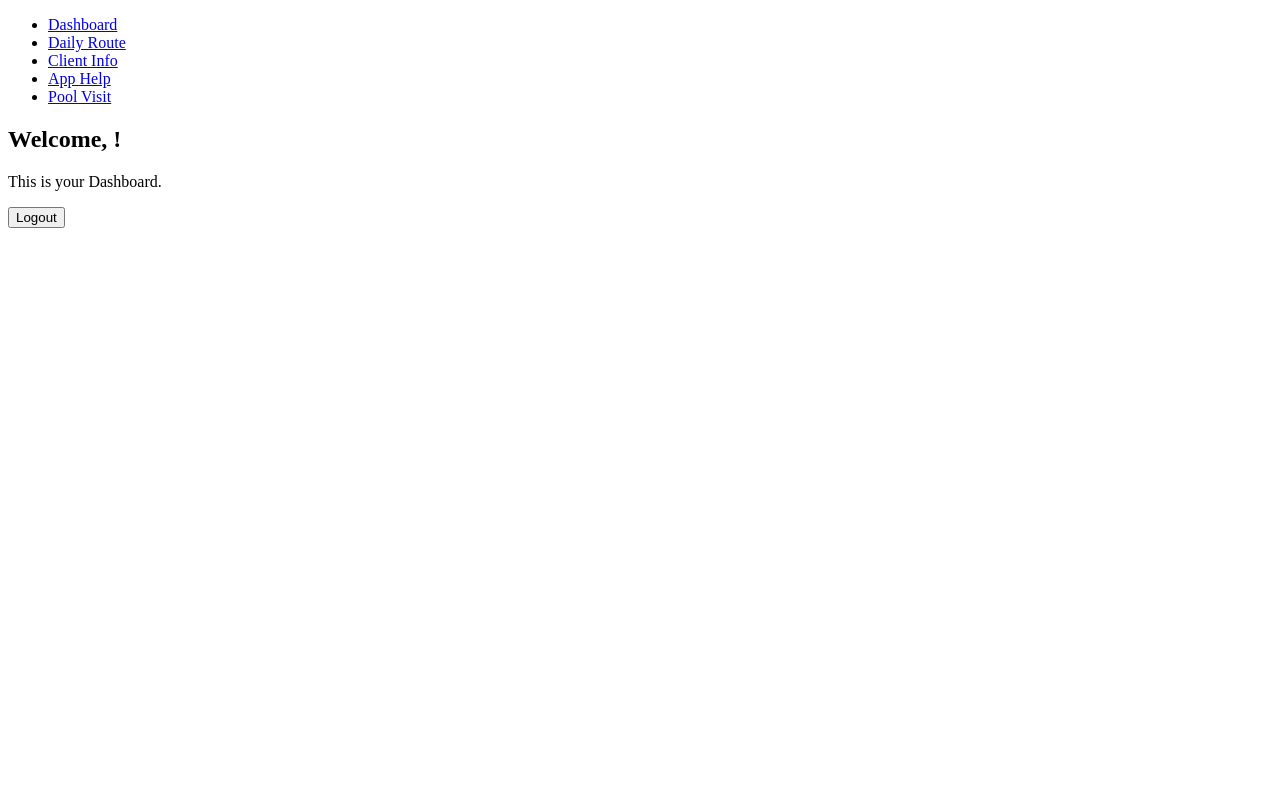
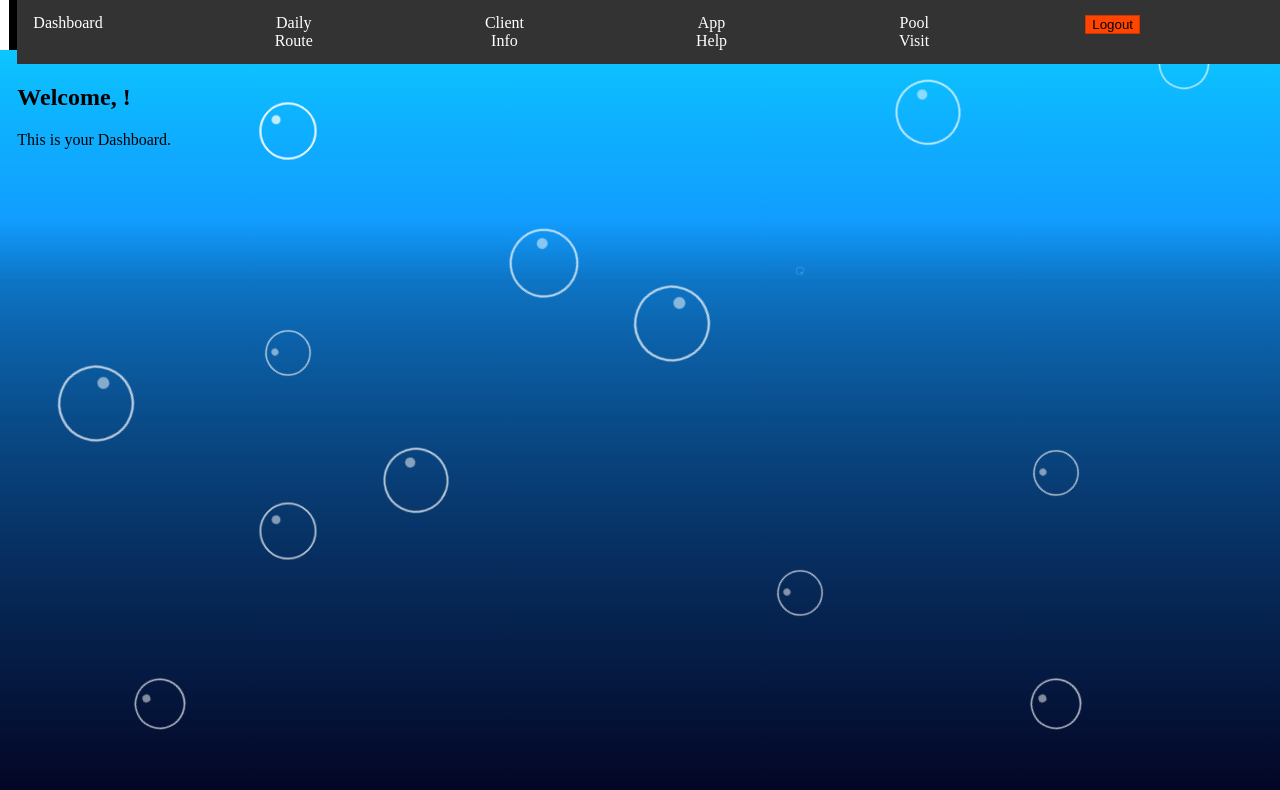
Before and after one commit to BootsRngr94/phase-5-capstone, a React (Create React App) app in the folder client/: page /dashboard in a window 1280 px wide. Shown: the top 790 px of the page. Built offline with nearby package versions, Linux system fonts and the light colour scheme; no server answers.

Commit message:
set up some css, got usecontext set up as a light and dark mode toggle

```diff
--- a/client/src/components/App.js
+++ b/client/src/components/App.js
@@ -1,16 +1,22 @@
-import React, { useState } from "react";
-import { BrowserRouter as Router, Switch, Route} from "react-router-dom";
+import React, { useEffect, useState } from "react";
+import { BrowserRouter as Router, Switch, Route } from "react-router-dom";
 import SignIn from "./SignIn";
 import Dashboard from "./Dashboard";
 import Pool from "./Pool";
 import SessionChecker from "./SessionChecker";
 import Help from "./Help";
-import Client from "./Client"
+import Client from "./Client";
 import PoolVisit from "./PoolVisit";
-// import Navbar from "./NavBar";
-
+import { useContext } from "react";
+import { DarkModeContext } from "./DarkModeContext";
+import "../stylesheets/dark.css";
+import "../stylesheets/app.css";
+import "../stylesheets/bubbles.css";
+import "../stylesheets/index.css";
 
 const App = () => {
+  const { darkMode } = useContext(DarkModeContext);
+  const { dispatch } = useContext(DarkModeContext);
   const [isLoggedIn, setLoggedIn] = useState(false);
 
   const handleLogin = () => {
@@ -20,12 +26,22 @@ const App = () => {
   const handleLogout = () => {
     setLoggedIn(false);
   };
-  // if(!isLoggedIn){
-  //   return(
-  //     <SignIn isLoggedIn={isLoggedIn} onLogin={handleLogin} />
-  //   )
-  // }
+
+  useEffect(() => {
+    document.body.classList.toggle("dark-mode", darkMode);
+  }, [darkMode]);
+
   return (
+    <div className={darkMode ? "dark app" : "app"}>
+      <div className="mode_switch"></div>
+      <div
+        className="lightmode"
+        onClick={() => dispatch({ type: "LIGHT" })}
+      ></div>
+      <div
+        className="darkmode"
+        onClick={() => dispatch({ type: "DARK" })}
+      ></div>
       <Router>
         <Switch>
           <Route
@@ -37,27 +53,97 @@ const App = () => {
           <Route
             path="/dashboard"
             render={(props) => (
-            <Dashboard {...props} isLoggedIn={isLoggedIn} onLogout={handleLogout} />
+              <Dashboard
+                {...props}
+                isLoggedIn={isLoggedIn}
+                onLogout={handleLogout}
+              />
             )}
           />
-        {/* <Redirect from="/" to="/signin" /> */}
-        <Route
-        path="/check_session" component={SessionChecker} />
-        <Route
-        path="/pool" component={Pool}
-        />
-        <Route
-        path="/help" component={Help}
-        />
-        <Route
-        path="/client" component={Client}
-        />
-        <Route
-        path="/poolvisit" component={PoolVisit}
-        />
+          <Route path="/check_session" component={SessionChecker} />
+          <Route path="/pool" component={Pool} />
+          <Route path="/help" component={Help} />
+          <Route path="/client" component={Client} />
+          <Route path="/poolvisit" component={PoolVisit} />
         </Switch>
       </Router>
+    </div>
   );
 };
 
 export default App;
+// import React, { useState } from "react";
+// import { BrowserRouter as Router, Switch, Route} from "react-router-dom";
+// import SignIn from "./SignIn";
+// import Dashboard from "./Dashboard";
+// import Pool from "./Pool";
+// import SessionChecker from "./SessionChecker";
+// import Help from "./Help";
+// import Client from "./Client"
+// import PoolVisit from "./PoolVisit";
+// import {useContext} from 'react';
+// import {DarkModeContext} from "./DarkModeContext";
+// import "../stylesheets/dark.css";
+// import "../stylesheets/app.css";
+// import "../stylesheets/bubbles.css";
+// import "../stylesheets/index.css";
+
+
+
+// const App = () => {
+//   const {darkMode} = useContext(DarkModeContext)
+//   const {dispatch} = useContext(DarkModeContext);
+//   const [isLoggedIn, setLoggedIn] = useState(false);
+
+//   const handleLogin = () => {
+//     setLoggedIn(true);
+//   };
+
+//   const handleLogout = () => {
+//     setLoggedIn(false);
+//   };
+
+//   useEffect(() => {
+//     document.body.classList.toggle("dark-mode", darkMode);
+//   }, [darkMode]);
+
+//   return (
+//     <div className={darkMode?"dark app":"app"}>
+//       <div className="mode_switch"></div>
+//         <div className="lightmode" onClick={()=>dispatch({type:"LIGHT"})}></div>
+//         <div className="darkmode" onClick={()=>dispatch({type:"DARK"})}></div>
+//     <Router>
+//       <Switch>
+//         <Route
+//           path="/signin"
+//           render={(props) => (
+//             <SignIn {...props} isLoggedIn={isLoggedIn} onLogin={handleLogin} />
+//           )}
+//         />
+//         <Route
+//           path="/dashboard"
+//           render={(props) => (
+//             <Dashboard {...props} isLoggedIn={isLoggedIn} onLogout={handleLogout} />
+//           )}
+//         />
+//         <Route
+//         path="/check_session" component={SessionChecker} />
+//         <Route
+//         path="/pool" component={Pool}
+//         />
+//         <Route
+//         path="/help" component={Help}
+//         />
+//         <Route
+//         path="/client" component={Client}
+//         />
+//         <Route
+//         path="/poolvisit" component={PoolVisit}
+//         />
+//       </Switch>
+//     </Router>
+//     </div>
+//   );
+// };
+
+// export default App;
--- /dev/null
+++ b/client/src/components/DarkModeContext.js
@@ -0,0 +1,15 @@
+import {createContext,useReducer} from 'react';
+import DarkModeReducer from './DarkModeReducer.js';
+
+const INITIAL_STATE = {
+    darkMode: false
+}
+export const DarkModeContext = createContext(INITIAL_STATE);
+export const DarkModeContextProvider = ({children}) => {
+    const [state,dispatch] = useReducer(DarkModeReducer,INITIAL_STATE)
+    return(
+        <DarkModeContext.Provider value={{darkMode:state.darkMode,dispatch}}>{children}</DarkModeContext.Provider>
+    )
+}
+
+export default DarkModeContext
--- /dev/null
+++ b/client/src/components/DarkModeReducer.js
@@ -0,0 +1,22 @@
+const darkModeReducer = (state, action) => {
+    switch(action.type) {
+        case "DARK": {
+            return{
+                darkMode: true
+            }
+        }
+        case "LIGHT": {
+            return{
+                darkMode: false
+            }
+        }
+        case "TOGGLE": {
+            return{
+                darkMode: !state.darkMode
+            }
+        }
+        default:
+            return state
+    }
+}
+export default darkModeReducer
--- a/client/src/components/Dashboard.js
+++ b/client/src/components/Dashboard.js
@@ -42,7 +42,7 @@ const Dashboard = ({ onLogout }) => {
       <div>
         <h2>Welcome, {username}!</h2>
         <p>This is your Dashboard.</p>
-        <button onClick={handleLogout}>Logout</button>
+        {/* <button onClick={handleLogout}>Logout</button> */}
       </div>
     </div>
   );
--- a/client/src/components/NavBar.js
+++ b/client/src/components/NavBar.js
@@ -3,28 +3,26 @@ import { Link } from 'react-router-dom';
 
 const Navbar = ({ isLoggedIn, onLogout }) => {
   return (
-    <nav>
-      <ul>
-        <li>
+    <nav className='main_nav'>
+      <ul className='link_list'>
+        <li className='link'>
           <Link to="/dashboard">Dashboard</Link>
         </li>
-        <li>
+        <li className='link'>
           <Link to="/pool">Daily Route</Link>
         </li>
-        <li>
+        <li className='link'>
           <Link to="/client">Client Info</Link>
         </li>
-        <li>
+        <li className='link'>
           <Link to="/help">App Help</Link>
         </li>
-        <li>
+        <li className='link'>
           <Link to="/poolvisit">Pool Visit</Link>
         </li>
-        {/* {isLoggedIn ? (
-          <li>
-            <button onClick={onLogout}>Logout</button>
+          <li className='link'>
+            <button className='log_out' onClick={onLogout}>Logout</button>
           </li>
-        ) : null} */}
       </ul>
     </nav>
   );
--- a/client/src/components/SignIn.js
+++ b/client/src/components/SignIn.js
@@ -41,9 +41,9 @@ const SignIn = () => {
   }, [isLoggedIn, history]);
 
   return (
-    <div>
+    <div className='sign_in'>
       <h2>Sign In</h2>
-      <form>
+      <form className='signinForm'>
         <label>
           Username:
           <input type="text" value={username} onChange={(e) => setUsername(e.target.value)} />
--- a/client/src/index.js
+++ b/client/src/index.js
@@ -1,13 +1,15 @@
 import React from "react";
 import App from "./components/App";
-
+import { DarkModeContextProvider } from './components/DarkModeContext';
 import { createRoot } from "react-dom/client";
 import {BrowserRouter} from "react-router-dom"
 const container = document.getElementById("root");
 const root = createRoot(container);
 root.render(
     <BrowserRouter>
+    <DarkModeContextProvider>
     <App />
+    </DarkModeContextProvider>
     </BrowserRouter>
 
 );
--- /dev/null
+++ b/client/src/stylesheets/app.css
@@ -0,0 +1,12 @@
+
+
+.lightmode{
+    width: 50px;
+    height: 50px;
+    background-color: white;
+}
+.darkmode{
+    width: 50px;
+    height: 50px;
+    background-color: black;
+}
--- /dev/null
+++ b/client/src/stylesheets/bubbles.css
@@ -0,0 +1,146 @@
+body {
+    margin: 0;
+    padding: 0;
+    overflow: hidden;
+    width: 100%;
+  }
+  .wrapper {
+    height: 100%;
+    width: 100%;
+    background: linear-gradient(180deg, #04fafd, 5%, #119dff, 50%, #030423);
+    position: absolute;
+    z-index: -1;
+  }
+  .wrapper h1 {
+    top: 50%;
+    left: 50%;
+    transform: translate(-50%, -50%);
+    position: absolute;
+    font-family: sans-serif;
+    letter-spacing: 1px;
+    word-spacing: 2px;
+    color: #fff;
+    font-size: 40px;
+    font-weight: 888;
+    text-transform: uppercase;
+
+  }
+  .wrapper div {
+    height: 60px;
+    width: 60px;
+    border: 2px solid rgba(255, 255, 255, 0.7);
+    border-radius: 50px;
+    position: absolute;
+    top: 10%;
+    left: 10%;
+    animation: 4s linear infinite;
+
+  }
+  div .dot {
+    height: 10px;
+    width: 10px;
+    border-radius: 50px;
+    background: rgba(255, 255, 255, 0.5);
+    position: absolute;
+    top: 20%;
+    right: 20%;
+
+  }
+  .wrapper div:nth-child(1) {
+    top: 20%;
+    left: 20%;
+    animation: animate 8s linear infinite;
+    z-index: -9000;
+  }
+  .wrapper div:nth-child(2) {
+    top: 60%;
+    left: 80%;
+    animation: animate 10s linear infinite;
+
+  }
+  .wrapper div:nth-child(3) {
+    top: 40%;
+    left: 40%;
+    animation: animate 3s linear infinite;
+    z-index: -9000;
+  }
+  .wrapper div:nth-child(4) {
+    top: 66%;
+    left: 30%;
+    animation: animate 7s linear infinite;
+
+  }
+  .wrapper div:nth-child(5) {
+    top: 90%;
+    left: 10%;
+    animation: animate 9s linear infinite;
+
+  }
+  .wrapper div:nth-child(6) {
+    top: 30%;
+    left: 60%;
+    animation: animate 5s linear infinite;
+
+  }
+  .wrapper div:nth-child(7) {
+    top: 70%;
+    left: 20%;
+    animation: animate 8s linear infinite;
+
+  }
+  .wrapper div:nth-child(8) {
+    top: 75%;
+    left: 60%;
+    animation: animate 10s linear infinite;
+    z-index: -9000;
+  }
+  .wrapper div:nth-child(9) {
+    top: 50%;
+    left: 50%;
+    animation: animate 6s linear infinite;
+    z-index: -9000;
+  }
+  .wrapper div:nth-child(10) {
+    top: 45%;
+    left: 20%;
+    animation: animate 10s linear infinite;
+    z-index: -9000;
+  }
+  .wrapper div:nth-child(11) {
+    top: 10%;
+    left: 90%;
+    animation: animate 9s linear infinite;
+    z-index: -9000;
+  }
+  .wrapper div:nth-child(12) {
+    top: 20%;
+    left: 70%;
+    animation: animate 7s linear infinite;
+    z-index: -9000;
+  }
+  .wrapper div:nth-child(13) {
+    top: 20%;
+    left: 20%;
+    animation: animate 8s linear infinite;
+    z-index: -9000;
+  }
+  .wrapper div:nth-child(14) {
+    top: 60%;
+    left: 5%;
+    animation: animate 6s linear infinite;
+    z-index: -9000;
+  }
+  .wrapper div:nth-child(15) {
+    top: 90%;
+    left: 80%;
+    animation: animate 9s linear infinite;
+    z-index: -9000;
+  }
+  @keyframes animate {
+    0% {
+      transform: scale(0) translateY(0) rotate(70deg);
+    }
+    100% {
+      transform: scale(1.3) translateY(-100px) rotate(360deg);
+    }
+  }
--- /dev/null
+++ b/client/src/stylesheets/dark.css
@@ -0,0 +1,13 @@
+.app.dark{
+    /* background-color: #222; */
+    color: white;
+    display: flex-start;
+    height: 100vh;
+
+}
+.app{
+    display: flex;
+    /* background-color: white; */
+    color: black;
+
+}
--- /dev/null
+++ b/client/src/stylesheets/index.css
@@ -0,0 +1,55 @@
+/*  navigation bar */
+.main_nav {
+    background-color: #333;
+
+  }
+
+  .link_list {
+    list-style-type: none;
+    margin: 0;
+    padding: 0;
+    overflow: hidden;
+    align-content: center;
+    display: flex; /* Use flexbox for layout */
+    justify-content: center;
+    width: 100%;
+  }
+
+  .link {
+    display: inline-block;
+    margin-right: 140px;
+    max-width: auto;
+  }
+
+  .link a {
+    display: block;
+    color: white;
+    text-align: center;
+    padding: 14px 16px;
+    text-decoration: none;
+  }
+
+  .link a:hover {
+    background-color: #111; /* Set your desired hover background color */
+}
+
+/* Log Out Button Separate styling */
+.log_out {
+    background-color: #ff4500;
+    border: 1px solid #cc3700;
+    margin-top: 15px;
+  }
+
+/* sign in button and form  */
+.sign_in{
+  display: flex;
+  flex-direction: column;
+  align-items: center;
+  justify-content: center;
+  height: 100vh;
+  margin-left: 500px;
+}
+.signinForm{
+  text-align: center;
+
+}
```
Also changed, not shown: client/public/index.html (+19 -0 lines), 1 other file (tests, documents, lock files or other folders). Lines whose indentation alone changed are shown as unchanged.
